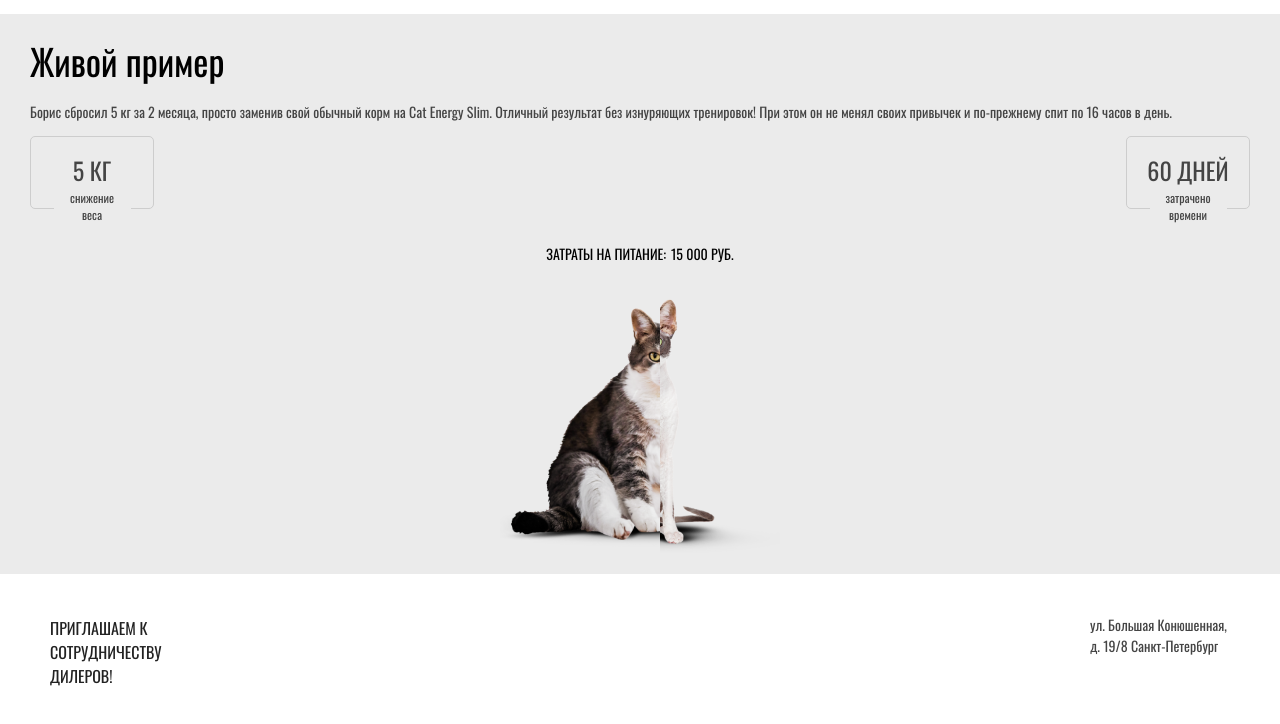
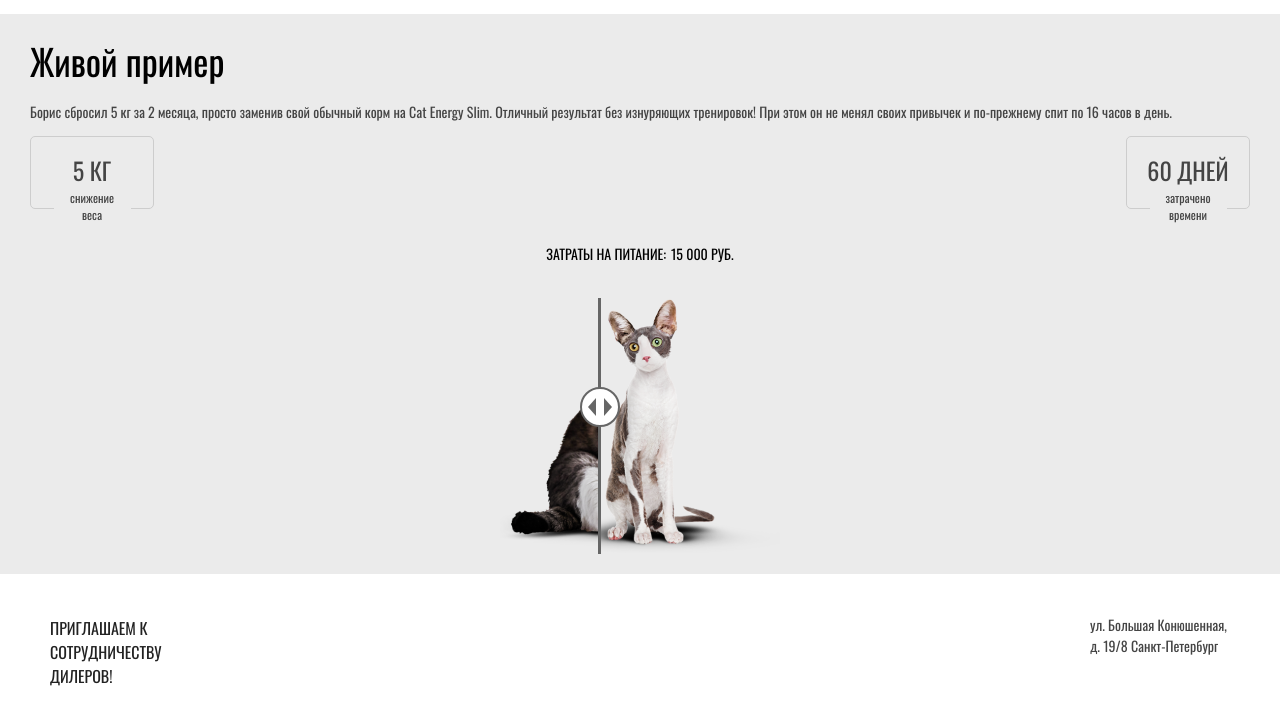
Before and after one commit to htmlacademy-adaptive/2336403-cat-energy-1, a website: page source/index.html in a window 1280 px wide. Shown: the part 1853-2577 px from the top of the page. Drawn offline with nearby package versions, Linux system fonts and the light colour scheme; files that its build step writes are made by us from their sources.

Commit message:
feat: заканчивает стилизацию слайдера сравнения для мобильной версии

```diff
--- a/source/index.html
+++ b/source/index.html
@@ -112,39 +112,28 @@
                   <p class="example__costs">Затраты на питание:</p>
                   <p class="example__costs">15 000 руб.</p>
               </div>
-
-
               <div class="example__compare-slider">
-
                 <!-- Контейнер для слайдера -->
                 <div class="example__compare-img">
-
                   <!-- Картинка слева -->
-                  <div class="example__demo example__demo--before" style="width: 57%;">
+                  <div class="example__demo example__demo--before" style="width: 35%;">
                     <img class="example__slider-img--before" src="img/compare-mobile-before@1x.png" widht="280" height="256" alt="Котик до программы">
                   </div>
-
                   <!-- Картинка справа -->
                   <div class="example__demo">
                     <img class="example__slider-img--after" src="img/compare-mobile-after@1x.png" widht="280" height="256" alt="Котик после программы">
                   </div>
-
-                  <!-- слайдер посредине -->
-                  <div class="example__divider">
-                    <!-- Кругляшь на слайдере -->
-                    <div class="example__divider-wrapper" style="left: 57%">
-                      <button class="example__divider-button">
-                        <span class="visually-hidden">кнопка-бегунок</span>
-                      </button>
-                    </div>
+                  <div class="example__divider" style="left: 35%">
+                    <span class="example__compare-button">
+                      <svg width="40" height="40" viewBox="0 0 40 40" fill="none" xmlns="http://www.w3.org/2000/svg">
+                        <rect x="1" y="1" width="38" height="38" rx="19" fill="white"/>
+                        <rect x="1" y="1" width="38" height="38" rx="19" stroke="#666666" stroke-width="2"/>
+                        <path d="M16 11L8 20L16 29V11Z" fill="#666666"/>
+                        <path d="M32 20L24 11V29L32 20Z" fill="#666666"/>
+                      </svg>
+                    </span>
                   </div>
                 </div>
-
-                <!-- <div class="example__compare-control"> -->
-                  <!-- <button class="button example__compare-button"> -->
-                    <!-- <span class="visually-hidden">кнопка-бегунок</span> -->
-                  <!-- </button> -->
-                <!-- </div> -->
               </div>
             </div>
           </div>
--- a/source/sass/blocks/example.scss
+++ b/source/sass/blocks/example.scss
@@ -132,16 +132,43 @@
   }
 
   &__divider {
-    color: #000000;
+    background-color: variables.$gray-dark;
     position: absolute;
-    top: 50%;
-    left: 50%;
-    transform: translate(-50%, -50%);
-    width: 40px;
-    height: 40px;
+    width: 3px;
+    height: 100%;
+    top: 0;
+    z-index: 3;
+
+    &:hover {
+      background-color: variables.$basic-dark;
+    }
+
+    &:active {
+      background-color: variables.$basic-light;
+    }
   }
 
   &__compare-button {
-    border: none;
+    position: absolute;
+    top: 35%;
+    left: -18px;
+    cursor: pointer;
+    z-index: 5;
+
+    &:hover path {
+      fill: variables.$basic-dark;
+    }
+
+    &:hover rect {
+      stroke: variables.$basic-dark;
+    }
+
+    &:active path {
+      fill: variables.$basic-light;
+    }
+
+    &:active rect {
+      stroke: variables.$basic-light;
+    }
   }
 }
```
Also changed, not shown: source/img/compare-thumb.svg (added).
